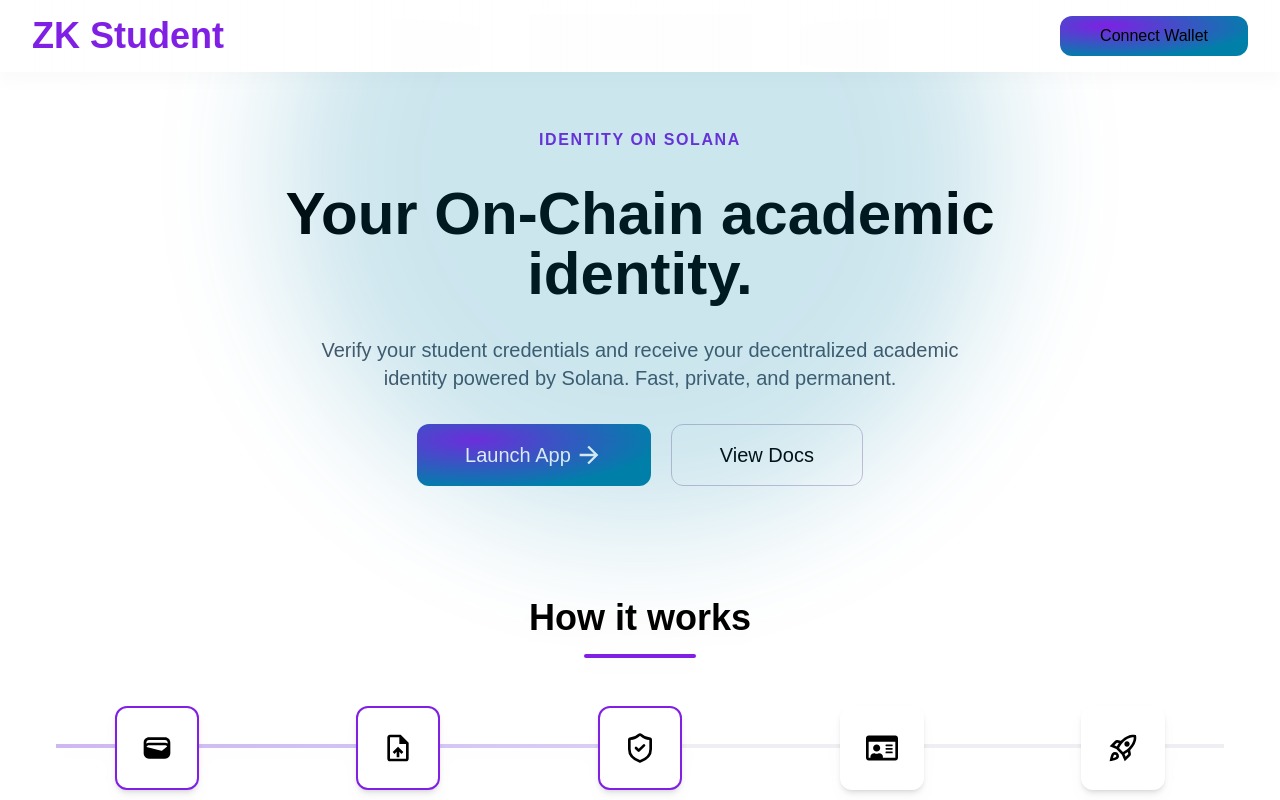
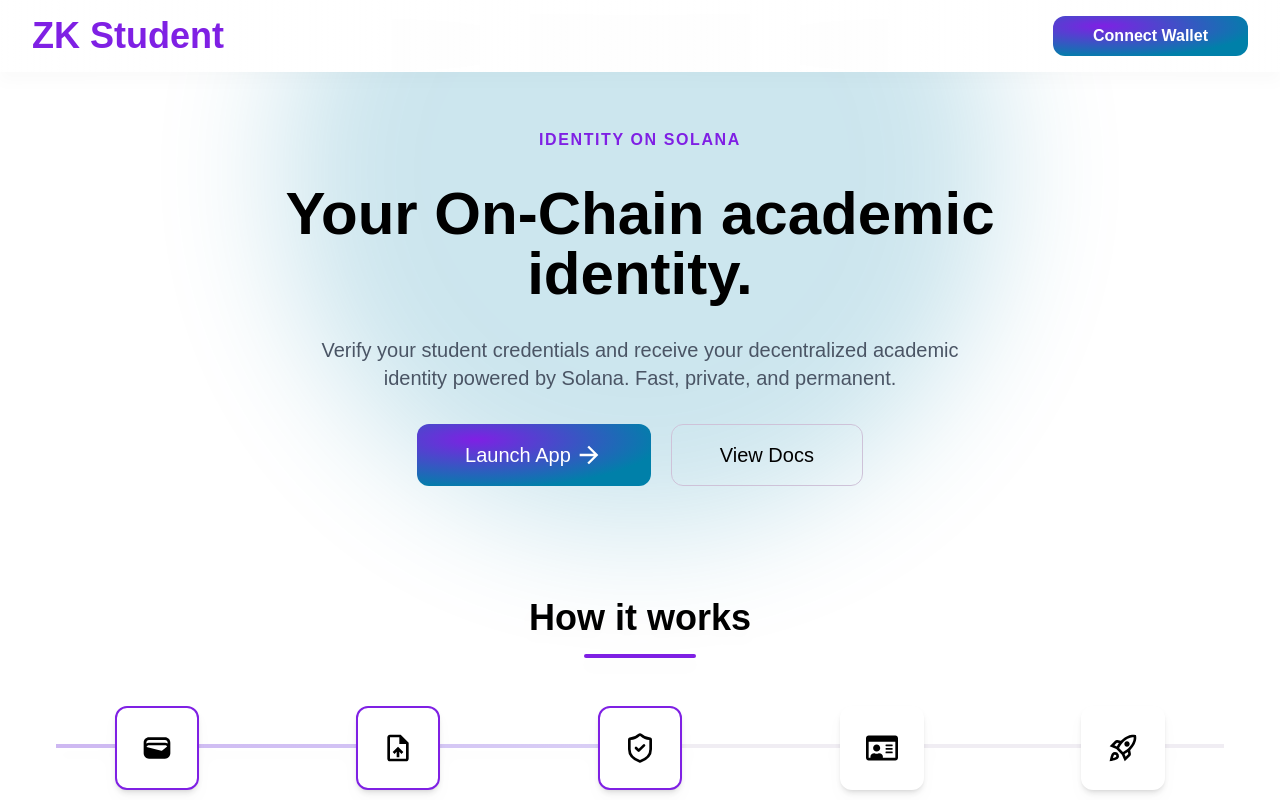
Before and after one commit to Jows-Labs/zk-student, a Next.js app in the folder front/: page / in a window 1280 px wide. Built offline with nearby package versions, Linux system fonts and the light colour scheme.

Commit message:
fix-ux -> main (#2)
enhance UI: add z-index to section and style button text in NavBar

```diff
--- a/front/app/page.tsx
+++ b/front/app/page.tsx
@@ -83,7 +83,7 @@
         <NavBar />
         <div className="flex flex-col items-center justify-start overflow-y-auto relative">
           <div className="rounded-full w-180 aspect-square bg-[#0080A9] opacity-20 absolute left-1/2 -top-65 transform -translate-x-1/2 z-0 blur-3xl"></div>
-          <section className="flex flex-col items-center justify-center p-14 gap-8 w-full">
+          <section className="flex flex-col items-center justify-center p-14 gap-8 w-full z-1">
             <h4 className="text-md font-bold tracking-widest text-[#7F20E4]">
               IDENTITY ON SOLANA
             </h4>
--- a/front/components/NavBar/NavBar.tsx
+++ b/front/components/NavBar/NavBar.tsx
@@ -22,7 +22,7 @@
           <motion.button
             whileHover={{ scale: 1.05 }}
             whileTap={{ scale: 0.95 }}
-            className="py-2 px-10 rounded-xl text-md bg-radial-[at_25%_25%] from-[#7F20E4] to-[#0080A9] to-75% cursor-pointer"
+            className="py-2 px-10 rounded-xl text-md bg-radial-[at_25%_25%] from-[#7F20E4] to-[#0080A9] to-75% cursor-pointer text-white font-bold"
             onClick={walletAddress ? disconnectWallet : connectWallet}
           >
             Connect Wallet
```
